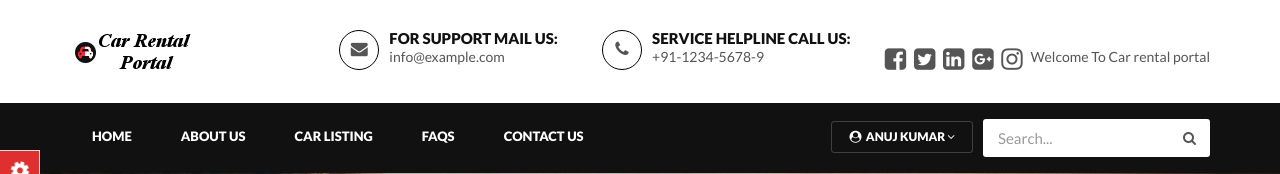
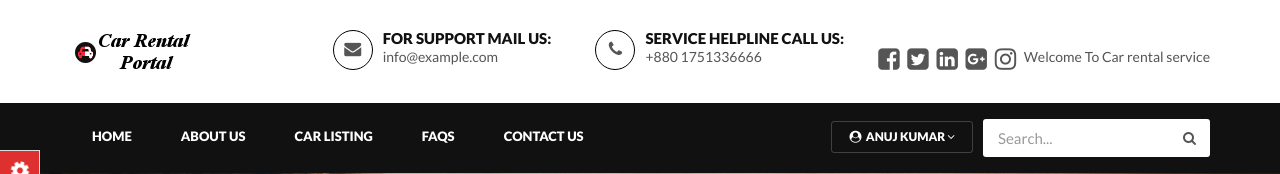
Before and after one commit to ashraf-kabir/Car-Rental-Management, a PHP site: page / in a window 1280 px wide. Shown: the top 174 px of the page. Run offline with PHP 8.4, Linux system fonts and the light colour scheme; a user stored in the database is signed in; data comes from the database, SQL or seed files in the repository.

Commit message:
Update header.php

```diff
--- a/includes/header.php
+++ b/includes/header.php
@@ -13,8 +13,8 @@
                             <a href="mailto:info@example.com">info@example.com</a></div>
                         <div class="header_widgets">
                             <div class="circle_icon"><i class="fa fa-phone" aria-hidden="true"></i></div>
-                            <p class="uppercase_text">Service Helpline Call Us: </p>
-                            <a href="tel:61-1234-5678-09">+91-1234-5678-9</a></div>
+                            <p class="uppercase_text">Service Helpline Call Us:</p>
+                            <a href="tel:61-1234-5678-09">+880 1751336666</a></div>
                         <div class="social-follow">
                             <ul>
                                 <li><a href="#"><i class="fa fa-facebook-square" aria-hidden="true"></i></a></li>
@@ -29,7 +29,7 @@
                             <div class="login_btn"><a href="#loginform" class="btn btn-xs uppercase" data-toggle="modal"
                                                       data-dismiss="modal">Login / Register</a></div>
                         <?php } else {
-                            echo "Welcome To Car rental portal";
+                            echo "Welcome To Car rental service";
                         } ?>
                     </div>
                 </div>
```
